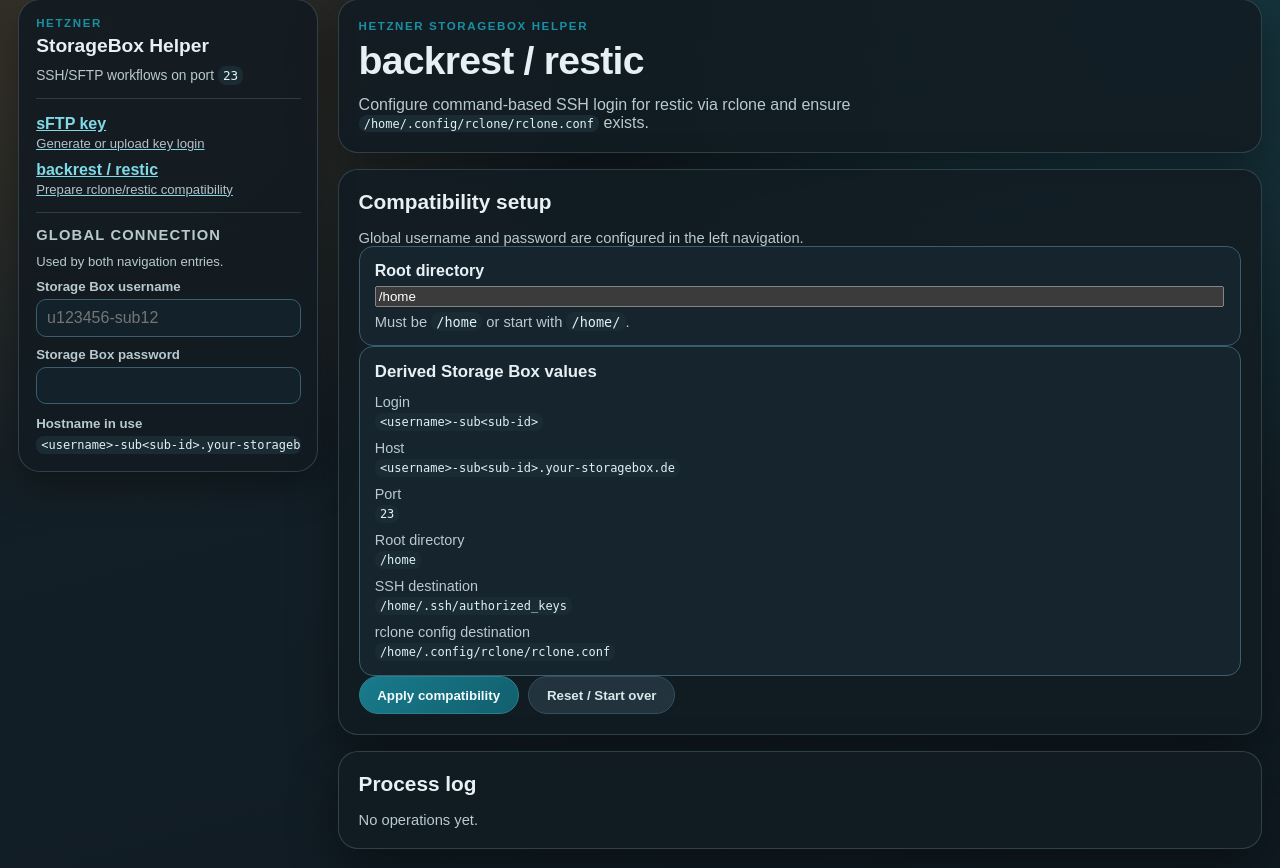
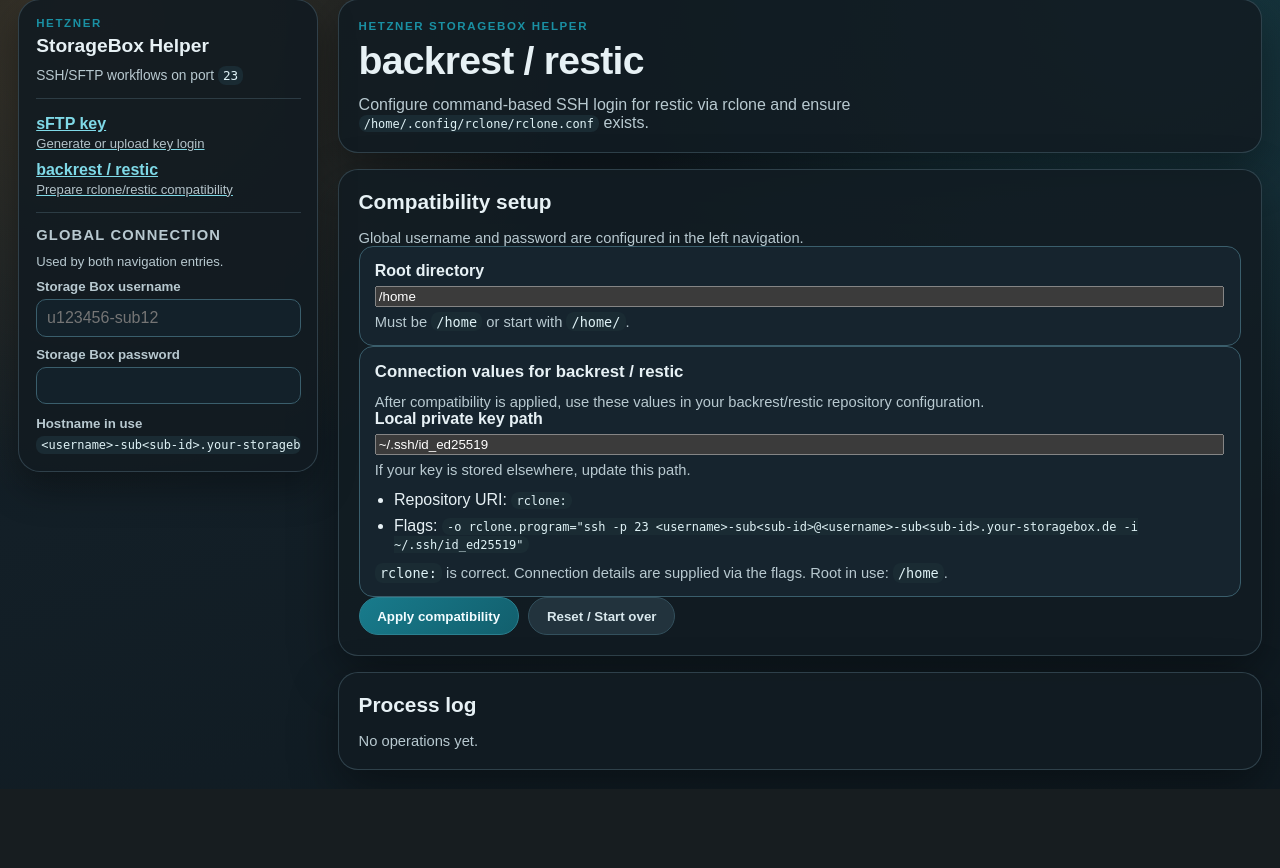
Before and after one commit to ruepp-jenkins/storagebox-privatekey, an ASP.NET Core app: page /backrest-restic in a window 1280 px wide. Shown: the part 19-887 px from the top of the page. After the commit the page ends 794 px from the top, so only its background shows below. Run offline with ASP.NET Core 8, Linux system fonts and the light colour scheme; style sheets or scripts are compiled from the project's sources.

Commit message:
add restic information, remove non needed details about connection

```diff
--- a/StorageBoxKeyTool.Client/Pages/BackrestRestic.razor
+++ b/StorageBoxKeyTool.Client/Pages/BackrestRestic.razor
@@ -1,5 +1,4 @@
 @page "/backrest-restic"
-@using System.Net
 @using System.Text.RegularExpressions
 @inject StorageBoxApiClient ApiClient
 @inject StorageBoxConnectionState ConnectionState
@@ -32,34 +31,25 @@
                 <ValidationMessage For="@(() => Form.RootDirectory)" />
             </div>
 
-            <div class="derived box field-full">
-                <h3>Derived Storage Box values</h3>
-                <dl>
-                    <div>
-                        <dt>Login</dt>
-                        <dd><code>@DerivedLogin</code></dd>
-                    </div>
-                    <div>
-                        <dt>Host</dt>
-                        <dd><code>@DerivedHost</code></dd>
-                    </div>
-                    <div>
-                        <dt>Port</dt>
-                        <dd><code>23</code></dd>
-                    </div>
-                    <div>
-                        <dt>Root directory</dt>
-                        <dd><code>@EffectiveRootDirectory</code></dd>
-                    </div>
-                    <div>
-                        <dt>SSH destination</dt>
-                        <dd><code>@AuthorizedKeysPathPreview</code></dd>
-                    </div>
-                    <div>
-                        <dt>rclone config destination</dt>
-                        <dd><code>@RcloneConfigPathPreview</code></dd>
-                    </div>
-                </dl>
+            <div class="field-full box connection-guide">
+                <h3>Connection values for backrest / restic</h3>
+                <p class="field-hint">After compatibility is applied, use these values in your backrest/restic repository configuration.</p>
+
+                <div class="field">
+                    <label for="privateKeyPath">Local private key path</label>
+                    <InputText id="privateKeyPath" class="field-input" @bind-Value="PrivateKeyPath" @bind-Value:event="oninput" placeholder="~/.ssh/id_ed25519" />
+                    <p class="field-hint">If your key is stored elsewhere, update this path.</p>
+                </div>
+
+                <ul>
+                    <li>Repository URI: <code>rclone:</code></li>
+                    <li>Flags: <code>@ResticFlags</code></li>
+                </ul>
+
+                <p class="field-hint">
+                    <code>rclone:</code> is correct. Connection details are supplied via the flags.
+                    Root in use: <code>@EffectiveRootDirectory</code>.
+                </p>
             </div>
 
             <div class="actions field-full">
@@ -134,6 +124,8 @@
 
     private string? SuccessMessage { get; set; }
 
+    private string PrivateKeyPath { get; set; } = "~/.ssh/id_ed25519";
+
     private string DerivedLogin
     {
         get
@@ -162,9 +154,13 @@
 
     private string EffectiveRootDirectory => ResolveRootDirectory();
 
-    private string AuthorizedKeysPathPreview => $"{EffectiveRootDirectory}/.ssh/authorized_keys";
+    private string RcloneConfigPathPreview => $"{EffectiveRootDirectory}/.config/rclone/rclone.conf";
 
-    private string RcloneConfigPathPreview => $"{EffectiveRootDirectory}/.config/rclone/rclone.conf";
+    private string ResticFlags => $"-o rclone.program=\"ssh -p 23 {DerivedLogin}@{DerivedHost} -i {EffectivePrivateKeyPath}\"";
+
+    private string EffectivePrivateKeyPath => string.IsNullOrWhiteSpace(PrivateKeyPath)
+        ? "~/.ssh/id_ed25519"
+        : PrivateKeyPath.Trim();
 
     protected override void OnInitialized()
     {
@@ -335,6 +331,7 @@
         NeedsSftpSetup = false;
         ErrorMessage = null;
         SuccessMessage = null;
+        PrivateKeyPath = "~/.ssh/id_ed25519";
         Logs.Clear();
 
         Form = new BackrestResticFormModel();
--- a/StorageBoxKeyTool.Client/Pages/BackrestRestic.razor.css
+++ b/StorageBoxKeyTool.Client/Pages/BackrestRestic.razor.css
@@ -118,10 +118,6 @@
     margin-top: 0.2rem;
 }
 
-.derived {
-    grid-column: 1 / -1;
-}
-
 .box {
     background: var(--surface-soft);
     border: 1px solid var(--field-border);
@@ -129,24 +125,11 @@
     padding: 0.95rem;
 }
 
-.derived dl {
-    margin: 0;
+.connection-guide ul {
+    margin: 0.8rem 0;
+    padding-left: 1.2rem;
     display: grid;
-    gap: 0.6rem;
-}
-
-.derived dl div {
-    display: grid;
-    gap: 0.15rem;
-}
-
-.derived dt {
-    font-size: 0.9rem;
-    color: var(--text-soft);
-}
-
-.derived dd {
-    margin: 0;
+    gap: 0.5rem;
 }
 
 .actions {
--- a/StorageBoxKeyTool.Client/Pages/SftpKey.razor.css
+++ b/StorageBoxKeyTool.Client/Pages/SftpKey.razor.css
@@ -174,35 +174,11 @@
     grid-template-columns: repeat(2, minmax(0, 1fr));
 }
 
-.derived {
-    grid-column: 1 / -1;
-}
-
 .box {
     background: var(--surface-soft);
     border: 1px solid var(--field-border);
     border-radius: 14px;
     padding: 0.95rem;
-}
-
-.derived dl {
-    margin: 0;
-    display: grid;
-    gap: 0.6rem;
-}
-
-.derived dl div {
-    display: grid;
-    gap: 0.15rem;
-}
-
-.derived dt {
-    font-size: 0.9rem;
-    color: var(--text-soft);
-}
-
-.derived dd {
-    margin: 0;
 }
 
 .actions {
```
Also changed, not shown: StorageBoxKeyTool.Client/Pages/SftpKey.razor (+0 -52 lines).
